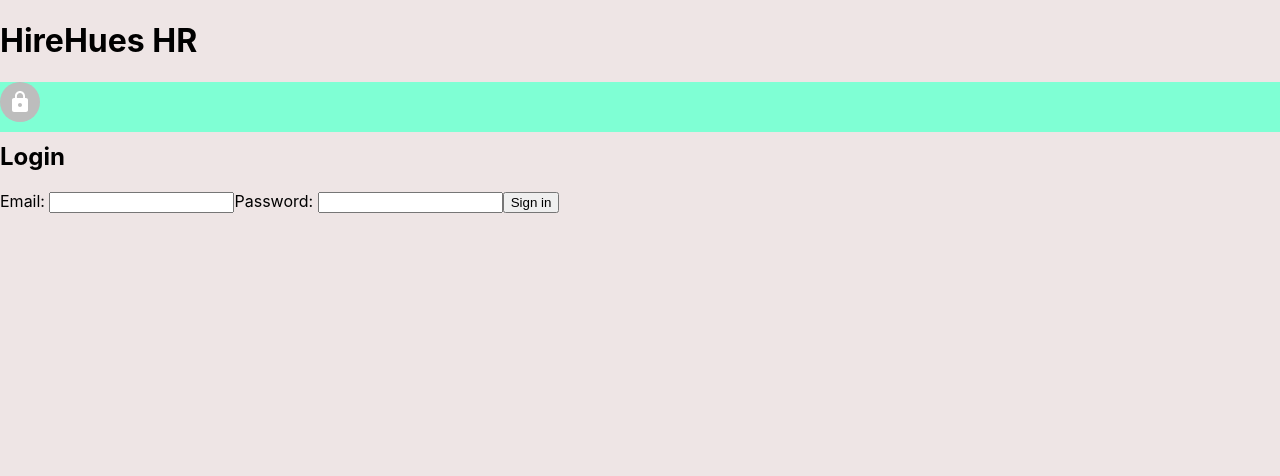
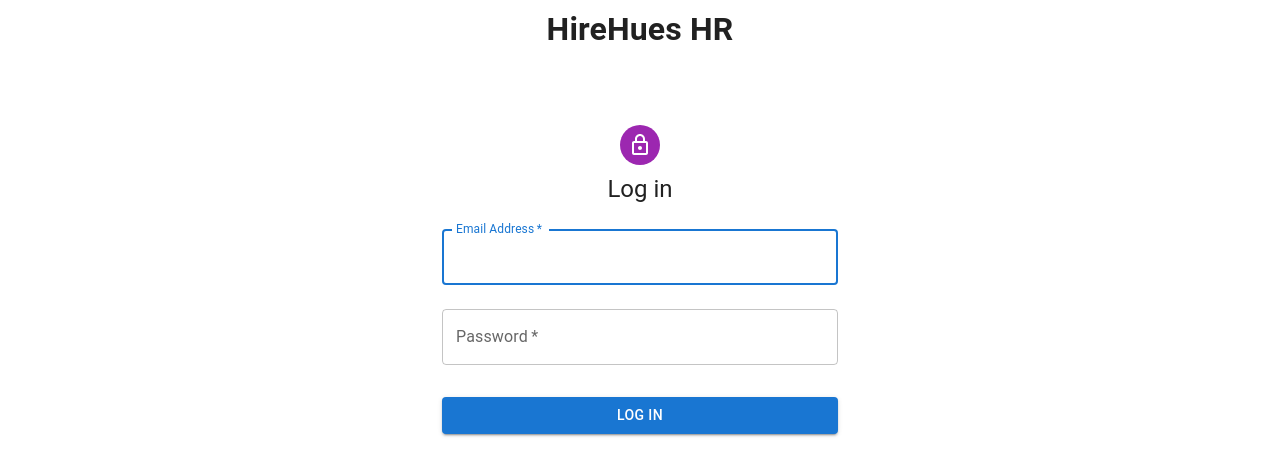
Before and after one commit to remily23/capstone_hr_management_system, a React (Create React App) app in the folder Capstone Project/capstonclient/: page /login in a window 1280 px wide. Shown: the top 476 px of the page. Built offline with nearby package versions, Linux system fonts and the light colour scheme; no server answers.

Commit message:
Created a .css for login page

```diff
--- a/Capstone Project/capstonclient/src/App.css
+++ b/Capstone Project/capstonclient/src/App.css
@@ -1,18 +1,23 @@
 .login {
  background-color: aquamarine;
  align-items: center;
- /* justify-content: center;
- display: flex;
+ justify-content: center;
+height: 50%;
+display: flex;
 flex-direction: column;
-flex-wrap: wrap; */
-height: 50px;
+flex-wrap: wrap;
 }
-/* #login-form {
+#login-form {
   justify-content: center;
   display: flex;
   flex-direction: column;
   flex-wrap: wrap;
-} */
+}
+
+h1{
+  text-align: center;
+  margin: 5px;
+}
 
 
 body{
--- a/Capstone Project/capstonclient/src/Components/LoginForm.js
+++ b/Capstone Project/capstonclient/src/Components/LoginForm.js
@@ -1,14 +1,26 @@
-import { useState } from "react";
-import { useNavigate } from "react-router-dom";
+import React from 'react';
+import { useState } from 'react';
+import { useNavigate } from 'react-router-dom';
 import Avatar from '@mui/material/Avatar';
-import LockIcon from '@mui/icons-material/Lock';
+import Button from '@mui/material/Button';
+import CssBaseline from '@mui/material/CssBaseline';
+import TextField from '@mui/material/TextField';
+import FormControlLabel from '@mui/material/FormControlLabel';
+import Checkbox from '@mui/material/Checkbox';
+import Link from '@mui/material/Link';
+import Grid from '@mui/material/Grid';
+import Box from '@mui/material/Box';
+import LockOutlinedIcon from '@mui/icons-material/LockOutlined';
+import Typography from '@mui/material/Typography';
+import Container from '@mui/material/Container';
 
 const LoginForm = ({ listOfEmployees, setCurrentUser }) => {
   const navigate = useNavigate();
   const [stateLogin, setStateLogin] = useState({
-    email: "",
-    password: "",
+    email: '',
+    password: '',
   });
+
   const handleFormSubmit = (event) => {
     event.preventDefault();
     const foundEmployee = listOfEmployees.find(
@@ -17,45 +29,77 @@
         employee.password === stateLogin.password
     );
     if (foundEmployee) {
-      alert("Login successful");
+      alert('Login successful');
       setCurrentUser(foundEmployee);
-      navigate("/dashboard");
+      navigate('/dashboard');
     } else {
-      alert("Email or password is not correct");
-      setStateLogin({ email: "", password: "" });
+      alert('Email or password is not correct');
+      setStateLogin({ email: '', password: '' });
     }
   };
+
   const handleChange = (event) => {
     let fieldName = event.target.name;
     let copiedEmployee = { ...stateLogin };
     copiedEmployee[fieldName] = event.target.value;
     setStateLogin(copiedEmployee);
   };
+
   return (
-    <section className="login">
-      <form onSubmit={handleFormSubmit} id="login-form">
-        <Avatar> <LockIcon/></Avatar>
-        <h2>Login</h2>
-        <label htmlFor="email">Email: </label>
-        <input
+    <Container component="main" maxWidth="xs">
+      <CssBaseline />
+      <Box
+        sx={{
+          marginTop: 8,
+          display: 'flex',
+          flexDirection: 'column',
+          alignItems: 'center',
+        }}
+      >
+        <Avatar sx={{ m: 1, bgcolor: 'secondary.main' }}>
+          <LockOutlinedIcon />
+        </Avatar>
+        <Typography component="h1" variant="h5">
+          Log in
+        </Typography>
+        <Box component="form" onSubmit={handleFormSubmit} noValidate sx={{ mt: 1 }}>
+          <TextField
+            margin="normal"
+            required
+            fullWidth
             id="email"
+            label="Email Address"
             name="email"
-          type="email"
+            autoComplete="email"
+            autoFocus
             onChange={handleChange}
             value={stateLogin.email}
           />
-        <label htmlFor="password">Password: </label>
-        <input
+          <TextField
+            margin="normal"
+            required
+            fullWidth
+            name="password"
+            label="Password"
+            type="password"
             id="password"
-          name="password"
-          type="password"
+            autoComplete="current-password"
             onChange={handleChange}
             value={stateLogin.password}
           />
-        <input type="submit" value="Sign in" id="signin-button" />
-      </form>
-    </section>
 
+          <Button
+            type="submit"
+            fullWidth
+            variant="contained"
+            sx={{ mt: 3, mb: 2 }}
+          >
+            Log In
+          </Button>
+        </Box>
+      </Box>
+    </Container>
   );
 };
+
 export default LoginForm;
```
Lines whose indentation alone changed are shown as unchanged.
